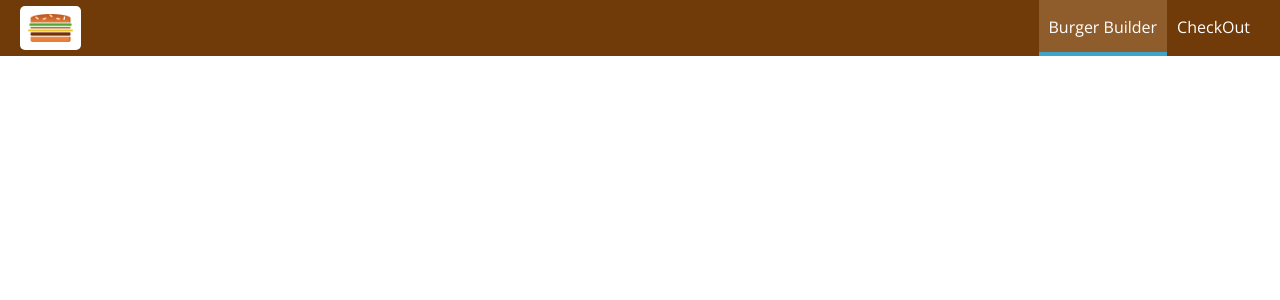
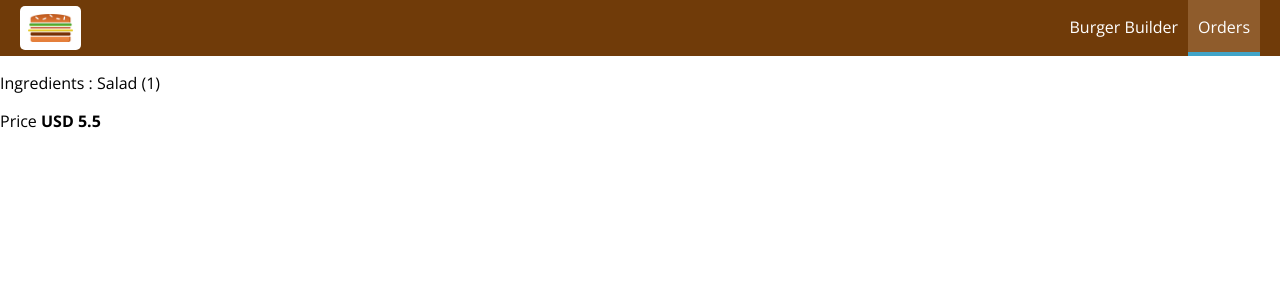
Before and after one commit to MianNomi1/burger-app, a React (Create React App) app: page /orders in a window 1280 px wide. Shown: the top 300 px of the page. Built offline with nearby package versions, Linux system fonts and the light colour scheme.

Commit message:
Navigation added

```diff
--- a/src/App.css
+++ b/src/App.css
@@ -570,3 +570,11 @@
       width: 500px;
   }
 }
+.Order {
+  width: 80%;
+  border: 1px solid #eee;
+  box-shadow: 0 2px 3px #ccc;
+  padding: 10px;
+  margin: 10px auto;
+  box-sizing: border-box;
+}
--- a/src/App.js
+++ b/src/App.js
@@ -4,6 +4,7 @@
 import BurgerBuilder from "./containers/BurgerBuilder/BurgerBuilder";
 import './App.css';
 import Checkout from "../src/containers/Checkout/Checkout";
+import Orders from "../src/containers/Orders/Orders";
 
 class App extends Component {
   render() {
@@ -12,6 +13,7 @@
         <Layout>
           <Switch>
             <Route path="/checkout" component={Checkout} />
+            <Route path="/orders" component={Orders} />
             <Route path="/" exact component={BurgerBuilder} />
           </Switch>
         </Layout>
--- a/src/components/Navigation/NavigationItems/NavigationItem/NavigationItem.js
+++ b/src/components/Navigation/NavigationItems/NavigationItem/NavigationItem.js
@@ -1,8 +1,9 @@
 import React from "react";
+import { NavLink } from "react-router-dom";
 const NavigationItem = (props) => (
     <li className="NavigationItem">
-        <a href={props.link}
-            className={props.active ? "active" : null}>{props.children}</a>
+        <NavLink
+            to={props.link} exact>{props.children}</NavLink>
     </li>
 );
 
--- a/src/components/Navigation/NavigationItems/NavigationItems.js
+++ b/src/components/Navigation/NavigationItems/NavigationItems.js
@@ -2,8 +2,8 @@
 import NavigationItem from "./NavigationItem/NavigationItem";
 const NavigationItems = (props) => (
     <ul className="NavigationItems">
-        <NavigationItem link="/" active>Burger Builder</NavigationItem>
-        <NavigationItem link="/">CheckOut</NavigationItem>
+        <NavigationItem link="/" >Burger Builder</NavigationItem>
+        <NavigationItem link="/orders" >Orders</NavigationItem>
     </ul>
 );
 
--- /dev/null
+++ b/src/components/Orders/Order.js
@@ -0,0 +1,12 @@
+import React from "react";
+
+const order = (props) => {
+    return (
+        <div>
+            <p>Ingredients : Salad (1)</p>
+            <p>Price <strong> USD 5.5 </strong></p>
+        </div>
+    );
+}
+
+export default order;
--- a/src/containers/Checkout/Checkout.js
+++ b/src/containers/Checkout/Checkout.js
@@ -34,7 +34,8 @@
                     cancelOrder={this.cancelOrderHandler}
                     continueOrder={this.continueOrderHandler} />
                 <Route path={this.props.match.path + '/contact-data'}
-                    render={() => (<ContactData ingredients={this.state.ingredients} price={this.state.totalPrice} />)} />
+                    render={(props) => (<ContactData ingredients={this.state.ingredients} price={this.state.totalPrice}
+                        {...props} />)} />
             </div>
         );
     }
--- a/src/containers/Checkout/ContactData/ContactData.js
+++ b/src/containers/Checkout/ContactData/ContactData.js
@@ -1,6 +1,7 @@
 import React, { Component } from "react";
 import Button from "../../../components/UI/Buttons/Button";
 import axios from "../../../axios-orders";
+import Spinner from "../../../components/UI/Spinner/Spinner";
 class ContactData extends Component {
     state = {
         name: '',
@@ -27,7 +28,8 @@
         }
         axios.post("/orders.json", orders)
             .then(response => {
-                this.setState({ showSpinner: false })
+                this.setState({ showSpinner: false });
+                this.props.history.push("/");
             })
             .catch(error => {
                 this.setState({ showSpinner: false });
@@ -35,15 +37,19 @@
 
     }
     render() {
+        let form = (<form>
+            <input className="Input" type="text" name="name" placeholder="Your name" />
+            <input className="Input" type="email" name="email" placeholder="Your email" />
+            <input className="Input" type="text" name="street" placeholder="Street" />
+            <input className="Input" type="text" name="postal" placeholder="Postal Code" />
+            <Button btnType="Success" clicked={this.orderHandler}> ORDER</Button>
+        </form>);
+        if (this.state.showSpinner) {
+            form = <Spinner />
+        }
         return (<div className="ContactData">
             <h3>Enter your Contact Data !</h3>
-            <form>
-                <input className="Input" type="text" name="name" placeholder="Your name" />
-                <input className="Input" type="email" name="email" placeholder="Your email" />
-                <input className="Input" type="text" name="street" placeholder="Street" />
-                <input className="Input" type="text" name="postal" placeholder="Postal Code" />
-                <Button btnType="Success" clicked={this.orderHandler}> ORDER</Button>
-            </form>
+            {form}
         </div>);
     }
 }
--- /dev/null
+++ b/src/containers/Orders/Orders.js
@@ -0,0 +1,11 @@
+import React, { Component } from "react";
+import Order from "../../components/Orders/Order";
+class Orders extends Component {
+    render() {
+        return (
+            <Order />
+        );
+    }
+}
+
+export default Orders;
```
